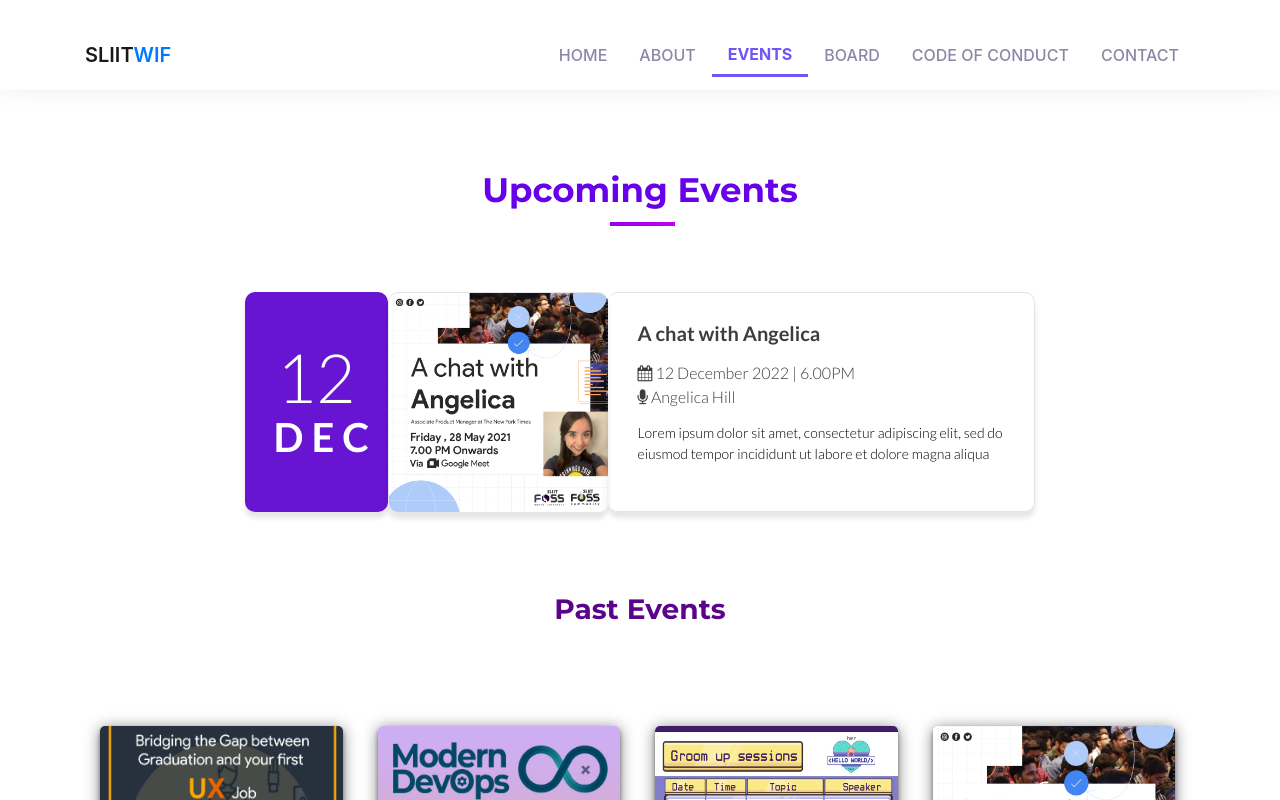
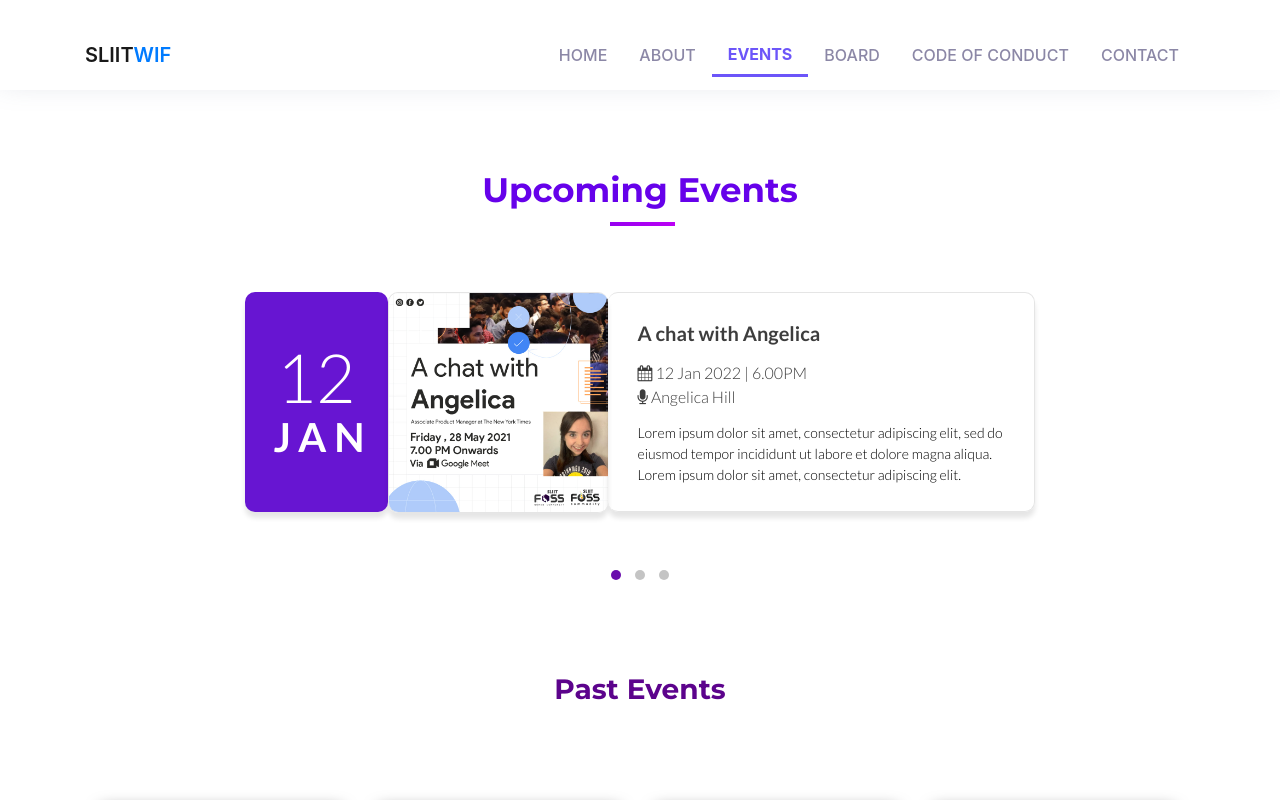
Before and after one commit to sliitwomeninfoss/sliitwomeninfoss.github.io, a React (Create React App) app: page /past-events in a window 1280 px wide. Shown: the top 800 px of the page. Built offline with nearby package versions, Linux system fonts and the light colour scheme.

Commit message:
Added carousel to upcoming events section

```diff
--- a/public/css/style.css
+++ b/public/css/style.css
@@ -829,6 +829,13 @@ section {
 
 /* Upcoming Events Section
 --------------------------------*/
+.upcoming-event-slide {
+    display: inline-block;
+    height: 250px;
+    width: 100%;
+    border-radius: 40px;
+}
+
 .event-card div {
     border-radius: 10px;
     box-shadow: 0px 6px 5px rgba(0, 0, 0, 0.1);
@@ -875,6 +882,7 @@ section {
     padding-left: 30px;
     border-left: none;
     color: #3d3d3d;
+    white-space: normal;
     text-transform: none;
 }
 
@@ -1080,7 +1088,6 @@ section {
 
 .slide {
     display: inline-block;
-
     height: 400px;
     width: 100%;
     border-radius: 40px;
--- a/src/components/events/upcomingEventCard.jsx
+++ b/src/components/events/upcomingEventCard.jsx
@@ -7,7 +7,7 @@ export default function UpcomingEventCard() {
                 <div class="row event-card justify-content-center">
                     <div id="event-date" class="col-lg-2">
                         <h1>12</h1>
-                        <h2>Dec</h2>
+                        <h2>Jan</h2>
                     </div>
                     <img
                         id="event-image"
@@ -17,12 +17,13 @@ export default function UpcomingEventCard() {
                     />
                     <div id="event-description" class="col-lg-6">
                         <p id="title">A chat with Angelica</p>
-                        <p id="date"><i class="fa fa-calendar"></i>{'  '}12 December 2022 | 6.00PM</p>
-                        <p id="speaker"><i class="fa fa-microphone"></i>{'  '}Angelica Hill</p>
+                        <p id="date"><i class="fa fa-calendar"></i>{' '}12 Jan 2022 | 6.00PM</p>
+                        <p id="speaker"><i class="fa fa-microphone"></i>{' '}Angelica Hill</p>
                         <p id="description">
                             Lorem ipsum dolor sit amet, consectetur adipiscing
                             elit, sed do eiusmod tempor incididunt ut labore et
-                            dolore magna aliqua
+                            dolore magna aliqua. Lorem ipsum dolor sit amet, consectetur adipiscing
+                            elit.
                         </p>
                     </div>
                 </div>
--- a/src/pages/PastEvents.jsx
+++ b/src/pages/PastEvents.jsx
@@ -1,15 +1,40 @@
-import EventsData from '../utilities/data/Events.json';
-import WebinarsData from '../utilities/data/Webinars.json';
-import { useState } from "react";
-import ReactPaginate from "react-paginate";
-import UpcomingEventCard from '../components/events/upcomingEventCard';
+import EventsData from '../utilities/data/Events.json'
+import WebinarsData from '../utilities/data/Webinars.json'
+import { useState, useEffect, useRef } from 'react'
+import ReactPaginate from 'react-paginate'
+import UpcomingEventCard from '../components/events/upcomingEventCard'
+
+const delay = 4000;
 
 export default function PastEvents() {
-    const [page, setPage] = useState(0);
-    const [events] = useState(EventsData.Events);
-    const eventsPerPage = 4;
-    const numberOfEmployeesVisited = page * eventsPerPage;
-    const totalPages = Math.ceil(events.length / eventsPerPage);
+    const [page, setPage] = useState(0)
+    const [index, setIndex] = useState(0);
+    const timeoutRef = useRef(null);
+    const [events] = useState(EventsData.Events)
+    const eventsPerPage = 4
+    const numberOfEmployeesVisited = page * eventsPerPage
+    const totalPages = Math.ceil(events.length / eventsPerPage)
+
+    function resetTimeout () {
+        if (timeoutRef.current){
+            clearTimeout(timeoutRef.current)
+        }
+    }
+
+    useEffect(() => {
+        resetTimeout();
+        timeoutRef.current = setTimeout(
+            () =>
+                setIndex((prevIndex) =>
+                    prevIndex === 3 - 1 ? 0 : prevIndex + 1
+                ),
+            delay
+        );
+
+        return () => {
+            resetTimeout();
+        };
+    }, [index]);
 
     const displayEvent = events
         .slice(
@@ -27,18 +52,25 @@ export default function PastEvents() {
                             <div class="text-container">
                                 <h6>{event.title}</h6>
                                 <p>{event.description}</p>
-                                <h5> <i class="fa fa-microphone"></i>{' '}{event.speaker}</h5>
-                                <h5 class="date"> <i class="fa fa-calendar"></i>{' '}{event.date}</h5>
+                                <h5>
+                                    {' '}
+                                    <i class="fa fa-microphone"></i>{' '}
+                                    {event.speaker}
+                                </h5>
+                                <h5 class="date">
+                                    {' '}
+                                    <i class="fa fa-calendar"></i> {event.date}
+                                </h5>
                             </div>
                         </div>
                     </div>
                 </a>
             </div>
-        ));
+        ))
 
     const changePage = ({ selected }) => {
-        setPage(selected);
-    };
+        setPage(selected)
+    }
 
     return (
         <div>
@@ -114,8 +146,56 @@ export default function PastEvents() {
                         {/* <p>
                             No events at this moment. Follow us to get updates.
                         </p> */}
-                        <br/>
+                        <br />
+                        <div className="">
+                            <div
+                                className="slideshowSlider"
+                                style={{
+                                    transform: `translate3d(${
+                                        -index * 100
+                                    }%, 0, 0)`,
+                                }}
+                            >
+                                <div className="upcoming-event-slide" key={index}>
                                     <UpcomingEventCard />
+                                </div>
+                                <div className="upcoming-event-slide" key={index}>
+                                    <UpcomingEventCard />
+                                </div>
+                                <div className="upcoming-event-slide" key={index}>
+                                    <UpcomingEventCard />
+                                </div>
+                            </div>
+                            <div className="slideshowDots">
+                            <div
+                                        key={1}
+                                        className={`slideshowDot${
+                                            index === 1 ? ' active' : ''
+                                        }`}
+                                        onClick={() => {
+                                            setIndex(1)
+                                        }}
+                                    ></div>
+                                    <div
+                                        key={2}
+                                        className={`slideshowDot${
+                                            index === 2 ? ' active' : ''
+                                        }`}
+                                        onClick={() => {
+                                            setIndex(2)
+                                        }}
+                                    ></div>
+                                    <div
+                                        key={3}
+                                        className={`slideshowDot${
+                                            index === 3 ? ' active' : ''
+                                        }`}
+                                        onClick={() => {
+                                            setIndex(3)
+                                        }}
+                                    ></div>
+                            </div>
+                        </div>
                     </header>
                     <header class="section-header">
                         <h4 style={{ paddingTop: 50 }}>Past Events</h4>
@@ -133,8 +213,8 @@ export default function PastEvents() {
                         </div>
                     </div>
                     <ReactPaginate
-                        previousLabel={"< Previous"}
-                        nextLabel={"Next >"}
+                        previousLabel={'< Previous'}
+                        nextLabel={'Next >'}
                         pageCount={totalPages}
                         onPageChange={changePage}
                         // containerClassName={"navigationButtons"}
@@ -178,18 +258,36 @@ export default function PastEvents() {
                     <div id="cards_landscape_wrap-2">
                         <div class="container">
                             <div class="row justify-content-center">
-                                {WebinarsData.Latest_Webinars.map((webinar, index) => (
-                                    <div class="col-xs-12 col-sm-6 col-md-3 col-lg-3" data-aos="zoom-out-down">
+                                {WebinarsData.Latest_Webinars.map(
+                                    (webinar, index) => (
+                                        <div
+                                            class="col-xs-12 col-sm-6 col-md-3 col-lg-3"
+                                            data-aos="zoom-out-down"
+                                        >
                                             <a href={webinar.youtube_link}>
-                                            <div class="card-flyer" style={{ height: 400 }}>
+                                                <div
+                                                    class="card-flyer"
+                                                    style={{ height: 400 }}
+                                                >
                                                     <div class="text-box">
                                                         <div class="image-box">
-                                                        <img src={webinar.image} alt="" />
+                                                            <img
+                                                                src={
+                                                                    webinar.image
+                                                                }
+                                                                alt=""
+                                                            />
                                                         </div>
 
                                                         <div class="text-container">
-                                                        <h6>{webinar.title}</h6>
-                                                        <a href={webinar.youtube_link}>
+                                                            <h6>
+                                                                {webinar.title}
+                                                            </h6>
+                                                            <a
+                                                                href={
+                                                                    webinar.youtube_link
+                                                                }
+                                                            >
                                                                 <button class="view-btn">
                                                                     View
                                                                 </button>
@@ -199,7 +297,8 @@ export default function PastEvents() {
                                                 </div>
                                             </a>
                                         </div>
-                                ))}
+                                    )
+                                )}
                             </div>
                         </div>
                     </div>
@@ -213,8 +312,8 @@ export default function PastEvents() {
                             </a>
                         </div>
                     </div> */}
-                </div >
-            </section >
-        </div >
+                </div>
+            </section>
+        </div>
     )
 }
```
Lines whose indentation alone changed are shown as unchanged.
